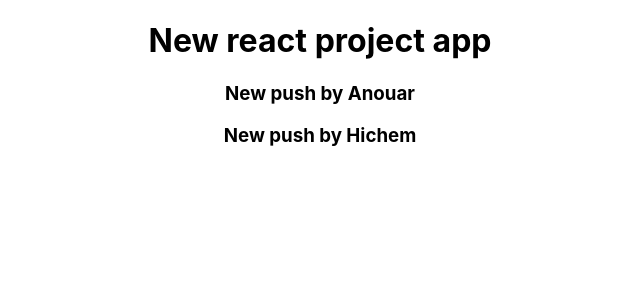
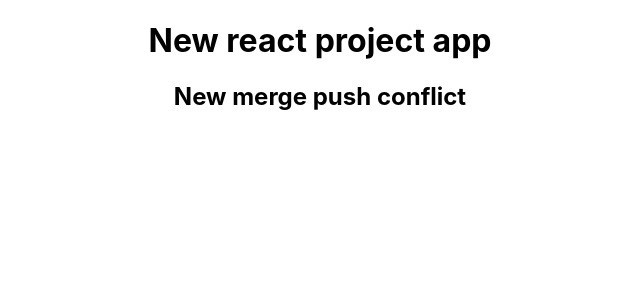
Before and after one commit to Anouar-Aouini/test-git, a React (Create React App) app: page / in a window 1280 px wide. Shown: the top 300 px of the page, without its empty margins (320-960 px from the left). Built offline with nearby package versions, Linux system fonts and the light colour scheme.

Commit message:
new anouar push

```diff
--- a/src/App.js
+++ b/src/App.js
@@ -4,8 +4,7 @@ function App() {
   return (
     <div className="App">
       <h1>New react project app</h1>
-      <h3>New push by Anouar</h3>
-      <h3>New push by Hichem</h3>
+      <h2>New merge push conflict</h2>
     </div>
   );
 }
```
